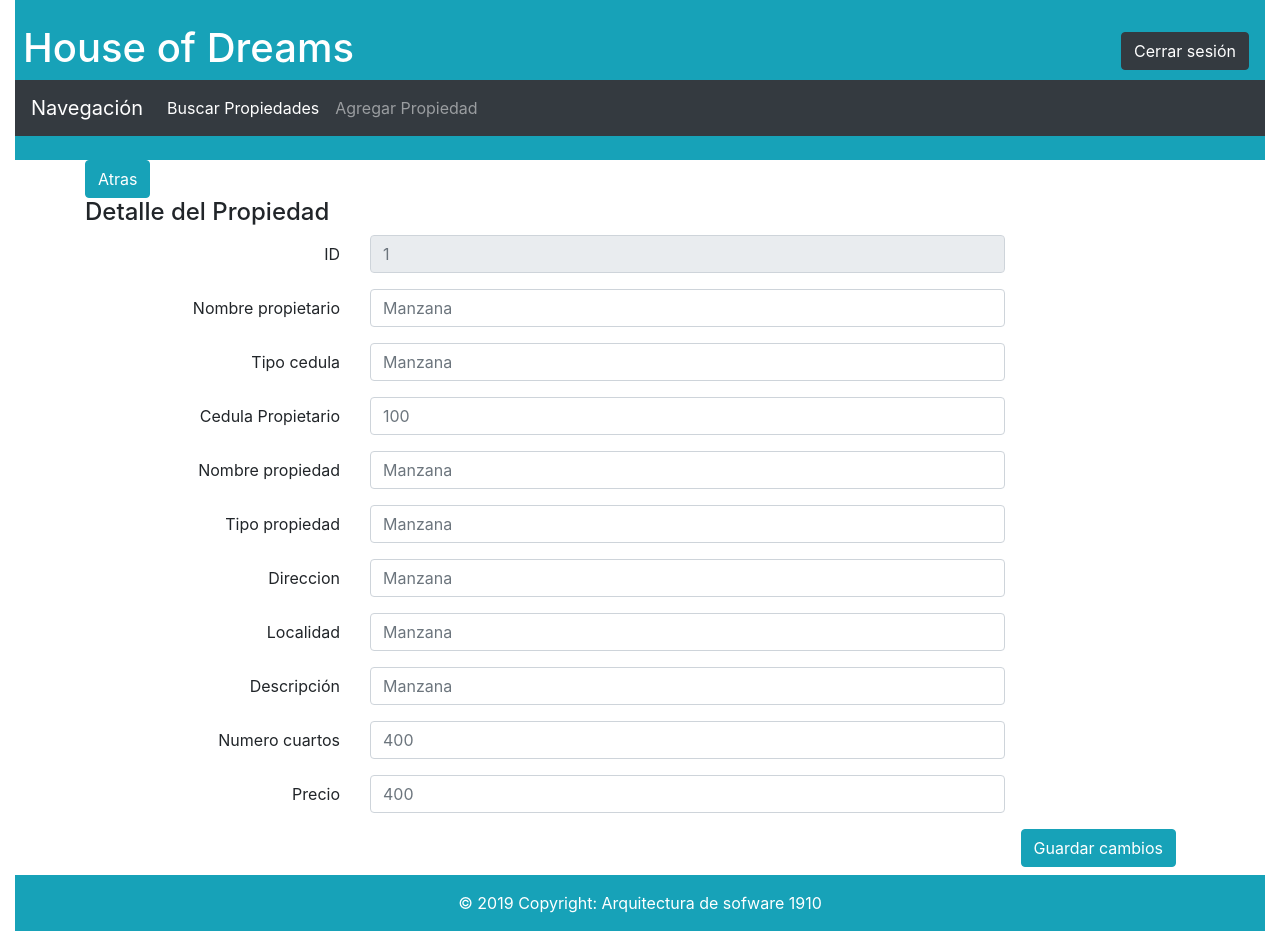
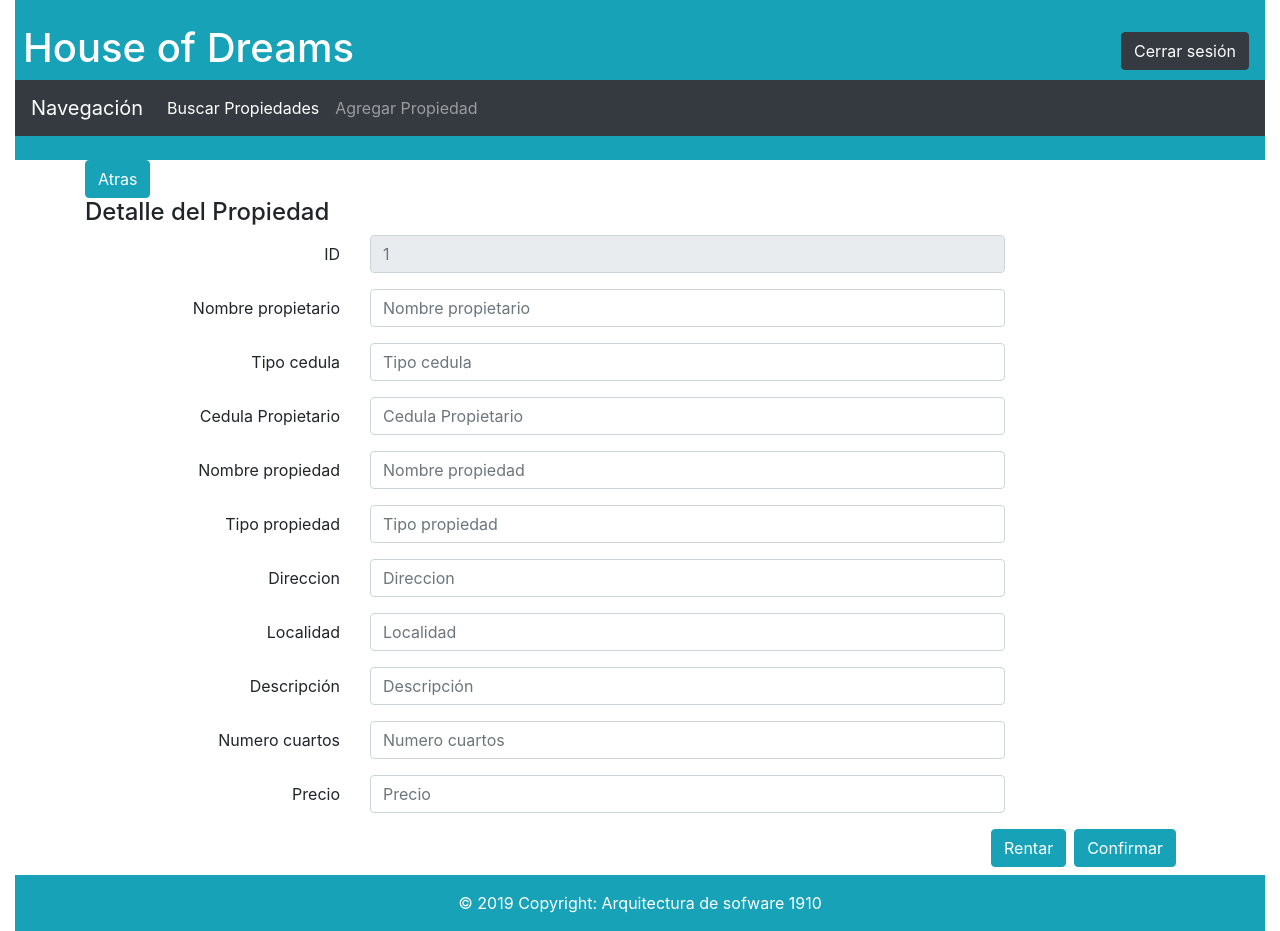
Before and after one commit to andrescontreras/ProyectoArquitectura, an Angular app in the folder PresentacionOPR/: page /detalle/1 in a window 1280 px wide. Built offline with nearby package versions, Linux system fonts and the light colour scheme.

Commit message:
Busqueda por filtros

```diff
--- a/PresentacionOPR/src/app/components/buscar-propiedad/buscar-propiedad.component.html
+++ b/PresentacionOPR/src/app/components/buscar-propiedad/buscar-propiedad.component.html
@@ -12,8 +12,22 @@
           type="search"
           placeholder="Search"
           aria-label="Search"
+          [(ngModel)]="busqueda"
+          name="busqueda"
         />
-        <button class="btn btn-outline-success my-2 my-sm-0" type="submit">
+        <div class="form-check mx-3">
+          <input class="form-check-input" type="radio" name="exampleRadios" id="exampleRadios1" value="option1" (change)="valor1()" checked>
+          <label class="form-check-label" for="exampleRadios1">
+            Buscar por nombre
+          </label>
+        </div>
+        <div class="form-check mx-3">
+          <input class="form-check-input" type="radio" name="exampleRadios" id="exampleRadios2" value="option2" (change)="valor2()">
+          <label class="form-check-label" for="exampleRadios2">
+            Buscar por cedula
+          </label>
+        </div>
+        <button class="btn btn-outline-success my-2" type="submit" (click)="buscarPropiedad()">
           Search
         </button>
       </form>
@@ -62,4 +76,8 @@
       </div>
     </div>
   </div>
+  <div class="text-right col-12 my-2">
+    <button type="button" class="btn btn-info mx-1" data-toggle="modal" data-target="#confirmacion"
+      (click)="getDatos()">Mostrar todos</button>
+  </div>
 </div>
--- a/PresentacionOPR/src/app/components/buscar-propiedad/buscar-propiedad.component.ts
+++ b/PresentacionOPR/src/app/components/buscar-propiedad/buscar-propiedad.component.ts
@@ -10,6 +10,9 @@ import { RestBuscarPropiedadService } from 'src/app/services/proxy-buscar-propie
 export class BuscarPropiedadComponent implements OnInit {
 
   propiedades: Propiedad[] = [];
+  busqueda = "";
+  marked1 = true;
+  marked2 = false;
   constructor(private service: RestBuscarPropiedadService) { }
 
   ngOnInit() {
@@ -22,4 +25,25 @@ export class BuscarPropiedadComponent implements OnInit {
     this.service.getAllData().subscribe(p => this.propiedades = p);
   }
 
+  valor1()
+  {
+    this.marked1 = true;
+    this.marked2 = !this.marked1;
+
+  }
+  valor2()
+  {
+    this.marked2 = true;
+    this.marked1 = !this.marked2;
+
+  }
+
+  buscarPropiedad(){
+    if(this.marked1){
+      this.service.getPropiedadPorNombre(this.busqueda).subscribe(p => this.propiedades = p);
+    }else{
+      this.service.getPropiedadPorCedula(this.busqueda).subscribe(p => this.propiedades = p);
+    }
+  }
+
 }
--- a/PresentacionOPR/src/app/components/detalle-propiedad/detalle-propiedad.component.html
+++ b/PresentacionOPR/src/app/components/detalle-propiedad/detalle-propiedad.component.html
@@ -5,73 +5,81 @@
   <div id="DatosPersonales" class="borde">
     <h4 class="text-left">Detalle del Propiedad</h4>
     <div class="form-group row">
-      <label for="nombres" class="col-auto col-sm-3 col-form-label text-right" >ID</label>
+      <label for="nombres" class="col-auto col-sm-3 col-form-label text-right">ID</label>
       <div class="col-11 col-sm-8 col-lg-7">
         <input class="form-control disable" type="number" placeholder="1" [(ngModel)]="producto.id" name="id" readonly>
       </div>
     </div>
     <div class="form-group row">
-      <label for="Nombre" class="col-auto col-sm-3 col-form-label text-right" >Nombre propietario</label>
+      <label for="Nombre" class="col-auto col-sm-3 col-form-label text-right">Nombre propietario</label>
       <div class="col-11 col-sm-8 col-lg-7">
-        <input class="form-control" type="text" placeholder="Manzana" [(ngModel)]="producto.nombre" name="nombre">
+        <input class="form-control" type="text" placeholder="Nombre propietario" [(ngModel)]="producto.nombre"
+          name="nombre">
       </div>
     </div>
     <div class="form-group row">
-      <label for="Nombre" class="col-auto col-sm-3 col-form-label text-right" >Tipo cedula</label>
+      <label for="Nombre" class="col-auto col-sm-3 col-form-label text-right">Tipo cedula</label>
       <div class="col-11 col-sm-8 col-lg-7">
-        <input class="form-control" type="text" placeholder="Manzana" [(ngModel)]="producto.nombre" name="nombre">
+        <input class="form-control" type="text" placeholder="Tipo cedula" [(ngModel)]="producto.nombre" name="nombre">
       </div>
     </div>
     <div class="form-group row">
-      <label for="Apellidos" class="col-auto col-sm-3 col-form-label text-right" >Cedula Propietario</label>
+      <label for="Apellidos" class="col-auto col-sm-3 col-form-label text-right">Cedula Propietario</label>
       <div class="col-11 col-sm-8 col-lg-7">
-        <input class="form-control" type="text" placeholder="100" [(ngModel)]="producto.cantidad" name="cantidad" >
+        <input class="form-control" type="text" placeholder="Cedula Propietario" [(ngModel)]="producto.cantidad"
+          name="cantidad">
       </div>
     </div>
     <div class="form-group row">
-      <label for="Nombre" class="col-auto col-sm-3 col-form-label text-right" >Nombre propiedad</label>
+      <label for="Nombre" class="col-auto col-sm-3 col-form-label text-right">Nombre propiedad</label>
       <div class="col-11 col-sm-8 col-lg-7">
-        <input class="form-control" type="text" placeholder="Manzana" [(ngModel)]="producto.nombre" name="nombre">
+        <input class="form-control" type="text" placeholder="Nombre propiedad" [(ngModel)]="producto.nombre"
+          name="nombre">
       </div>
     </div>
     <div class="form-group row">
-      <label for="Nombre" class="col-auto col-sm-3 col-form-label text-right" >Tipo propiedad</label>
+      <label for="Nombre" class="col-auto col-sm-3 col-form-label text-right">Tipo propiedad</label>
       <div class="col-11 col-sm-8 col-lg-7">
-        <input class="form-control" type="text" placeholder="Manzana" [(ngModel)]="producto.nombre" name="nombre">
+        <input class="form-control" type="text" placeholder="Tipo propiedad" [(ngModel)]="producto.nombre"
+          name="nombre">
       </div>
     </div>
     <div class="form-group row">
-      <label for="Nombre" class="col-auto col-sm-3 col-form-label text-right" >Direccion</label>
+      <label for="Nombre" class="col-auto col-sm-3 col-form-label text-right">Direccion</label>
       <div class="col-11 col-sm-8 col-lg-7">
-        <input class="form-control" type="text" placeholder="Manzana" [(ngModel)]="producto.nombre" name="nombre">
+        <input class="form-control" type="text" placeholder="Direccion" [(ngModel)]="producto.nombre" name="nombre">
       </div>
     </div>
     <div class="form-group row">
-      <label for="Nombre" class="col-auto col-sm-3 col-form-label text-right" >Localidad</label>
+      <label for="Nombre" class="col-auto col-sm-3 col-form-label text-right">Localidad</label>
       <div class="col-11 col-sm-8 col-lg-7">
-        <input class="form-control" type="text" placeholder="Manzana" [(ngModel)]="producto.nombre" name="nombre">
+        <input class="form-control" type="text" placeholder="Localidad" [(ngModel)]="producto.nombre" name="nombre">
       </div>
     </div>
     <div class="form-group row">
-      <label for="Nombre" class="col-auto col-sm-3 col-form-label text-right" >Descripción</label>
+      <label for="Nombre" class="col-auto col-sm-3 col-form-label text-right">Descripción</label>
       <div class="col-11 col-sm-8 col-lg-7">
-        <input class="form-control" type="text" placeholder="Manzana" [(ngModel)]="producto.nombre" name="nombre">
+        <input class="form-control" type="text" placeholder="Descripción" [(ngModel)]="producto.nombre" name="nombre">
       </div>
     </div>
     <div class="form-group row">
-      <label for="Precio" class="col-auto col-sm-3 col-form-label text-right" >Numero cuartos</label>
+      <label for="Precio" class="col-auto col-sm-3 col-form-label text-right">Numero cuartos</label>
       <div class="col-11 col-sm-8 col-lg-7">
-        <input class="form-control" type="number" placeholder="400" [(ngModel)]="producto.precio" name="precio">
+        <input class="form-control" type="number" placeholder="Numero cuartos" [(ngModel)]="producto.precio"
+          name="precio">
       </div>
     </div>
     <div class="form-group row">
-      <label for="Precio" class="col-auto col-sm-3 col-form-label text-right" >Precio</label>
+      <label for="Precio" class="col-auto col-sm-3 col-form-label text-right">Precio</label>
       <div class="col-11 col-sm-8 col-lg-7">
-        <input class="form-control" type="number" placeholder="400" [(ngModel)]="producto.precio" name="precio">
+        <input class="form-control" type="number" placeholder="Precio" [(ngModel)]="producto.precio" name="precio">
       </div>
     </div>
   </div>
   <div class="text-right col-12 my-2">
-      <button type="button" class="btn btn-info mx-1" data-toggle="modal" data-target="#confirmacion" (click)="cambiarProducto()">Guardar cambios</button>
-    </div>
+    <button type="button" class="btn btn-info mx-1" data-toggle="modal" data-target="#confirmacion"
+      (click)="cambiarProducto()">Rentar</button>
+      <button type="button" class="btn btn-info mx-1" data-toggle="modal" data-target="#confirmacion"
+      (click)="cambiarProducto()">Confirmar</button>
+  </div>
 </div>
--- a/PresentacionOPR/src/app/services/proxy-buscar-propiedad.service.ts
+++ b/PresentacionOPR/src/app/services/proxy-buscar-propiedad.service.ts
@@ -11,7 +11,7 @@ export class RestBuscarPropiedadService {
 
   baseUrl = environment.baseUrl;
   // url = this.baseUrl + '/propieda';
-  url = 'http://10.192.12.44:8080/WebApplicationPruebaREST/webresources/entities.propiedad'
+  url = 'http://10.192.12.44:8080/OPR/webresources/entities.propiedad'
   constructor(private http: HttpClient) {
   }
 
@@ -21,6 +21,19 @@ export class RestBuscarPropiedadService {
       withCredentials: true
     });
   }
+
+  getPropiedadPorNombre(nombre:string){
+    return this.http.get<Propiedad[]>(this.url + '/'+ 'nombre'+ '/' + nombre  , {
+      withCredentials: true
+    });
+  }
+
+  getPropiedadPorCedula(cedula:string){
+    return this.http.get<Propiedad[]>(this.url + '/'+ 'cedula'+ '/' + cedula  , {
+      withCredentials: true
+    });
+  }
+
 
   getClienteby(id: number): Observable<Propiedad>{
     return this.http.get<Propiedad>(this.url , {
```
